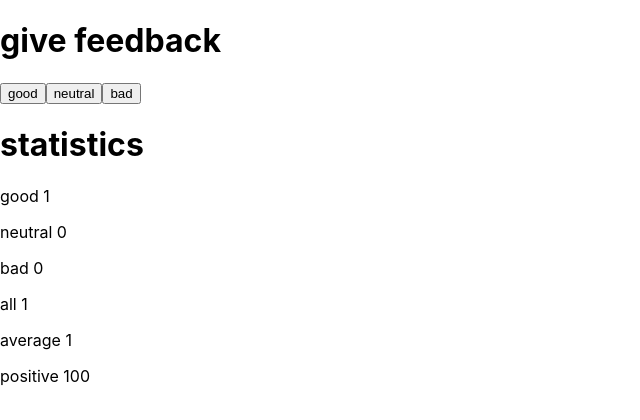
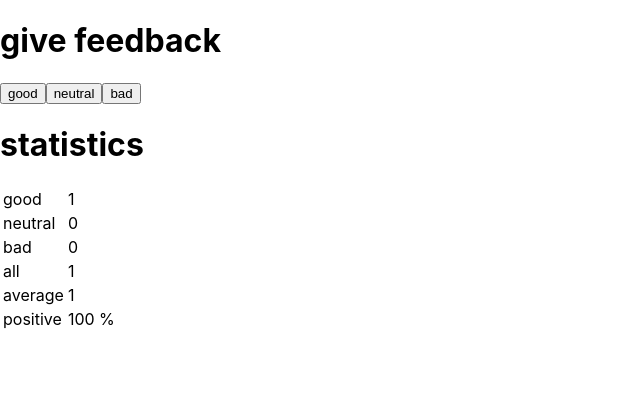
Before and after one commit to hanipman/Full-Stack-Open-2021, a React (Create React App) app in the folder part1/unicafe/: page / in a window 1280 px wide. Both pictures are taken after a click on the button "good". Shown: the top 420 px of the page, without its empty margins (0-640 px from the left). Built offline with nearby package versions, Linux system fonts and the light colour scheme; the HTML template or start-up script is replaced by a standard one.

Commit message:
1.11 done

```diff
--- a/part1/unicafe/src/App.js
+++ b/part1/unicafe/src/App.js
@@ -10,9 +10,10 @@ const Button = ({text, onClick}) => {
 
 const Statistic = ({ text, value }) => {
 	return (
-		<div>
-			<p>{text} {value}</p>
-		</div>
+		<tr>
+			<td>{text}</td>
+			<td>{Math.round(value * 10)/10} {text === "positive" ? "%":""}</td>
+		</tr>
 	)
 }
 
@@ -24,14 +25,16 @@ const Statistics = ({ stats }) => {
 	}
 
 	return (
-		<div>
+		<table>
+			<tbody>
 				<Statistic text="good" value={stats.good} />
 				<Statistic text="neutral" value={stats.neutral} />
 				<Statistic text="bad" value={stats.bad} />
 				<Statistic text="all" value={stats.all} />
 				<Statistic text="average" value={stats.average} />
 				<Statistic text="positive" value={stats.positive} />
-		</div>
+			</tbody>
+		</table>
 	);
 }
 
```
Lines whose indentation alone changed are shown as unchanged.
